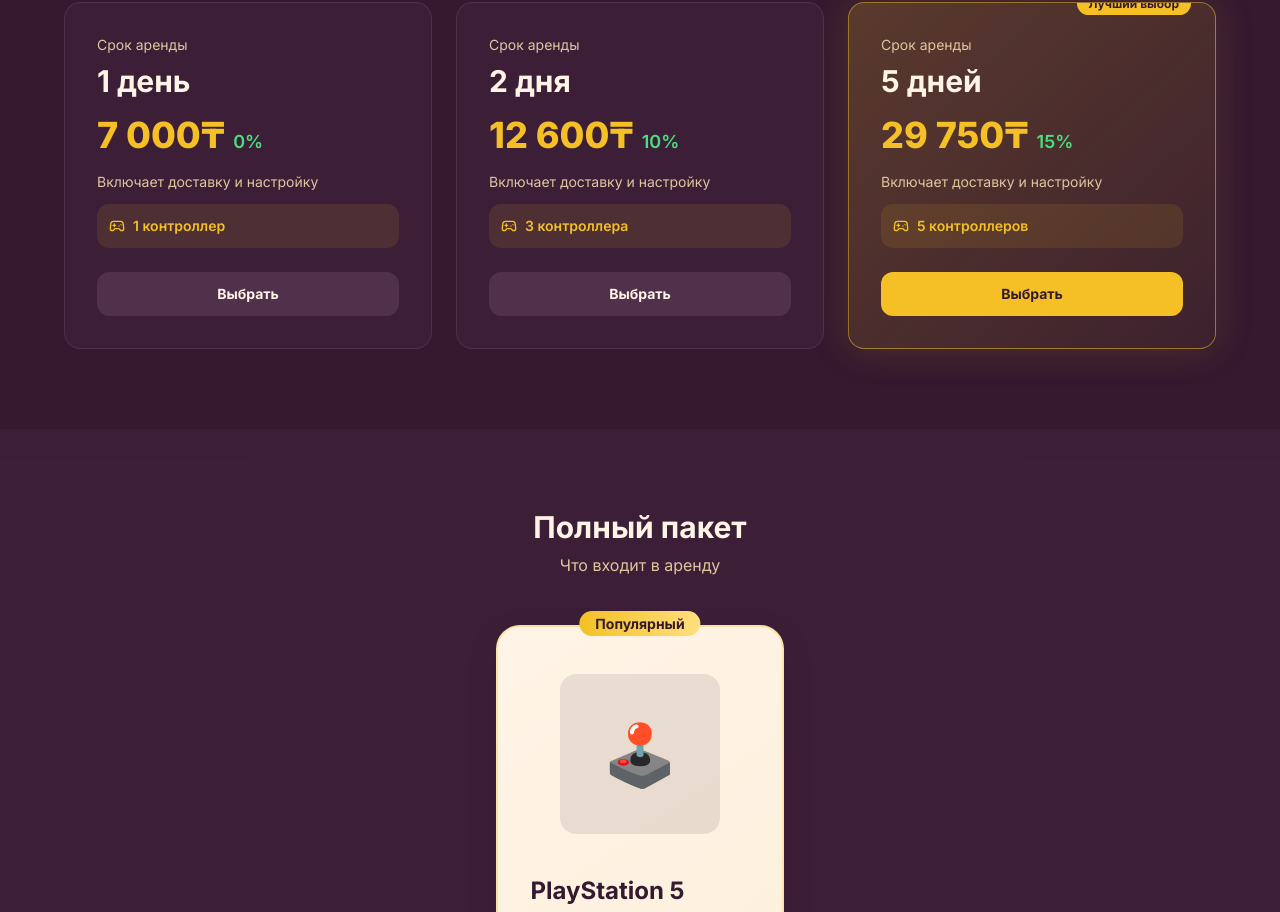
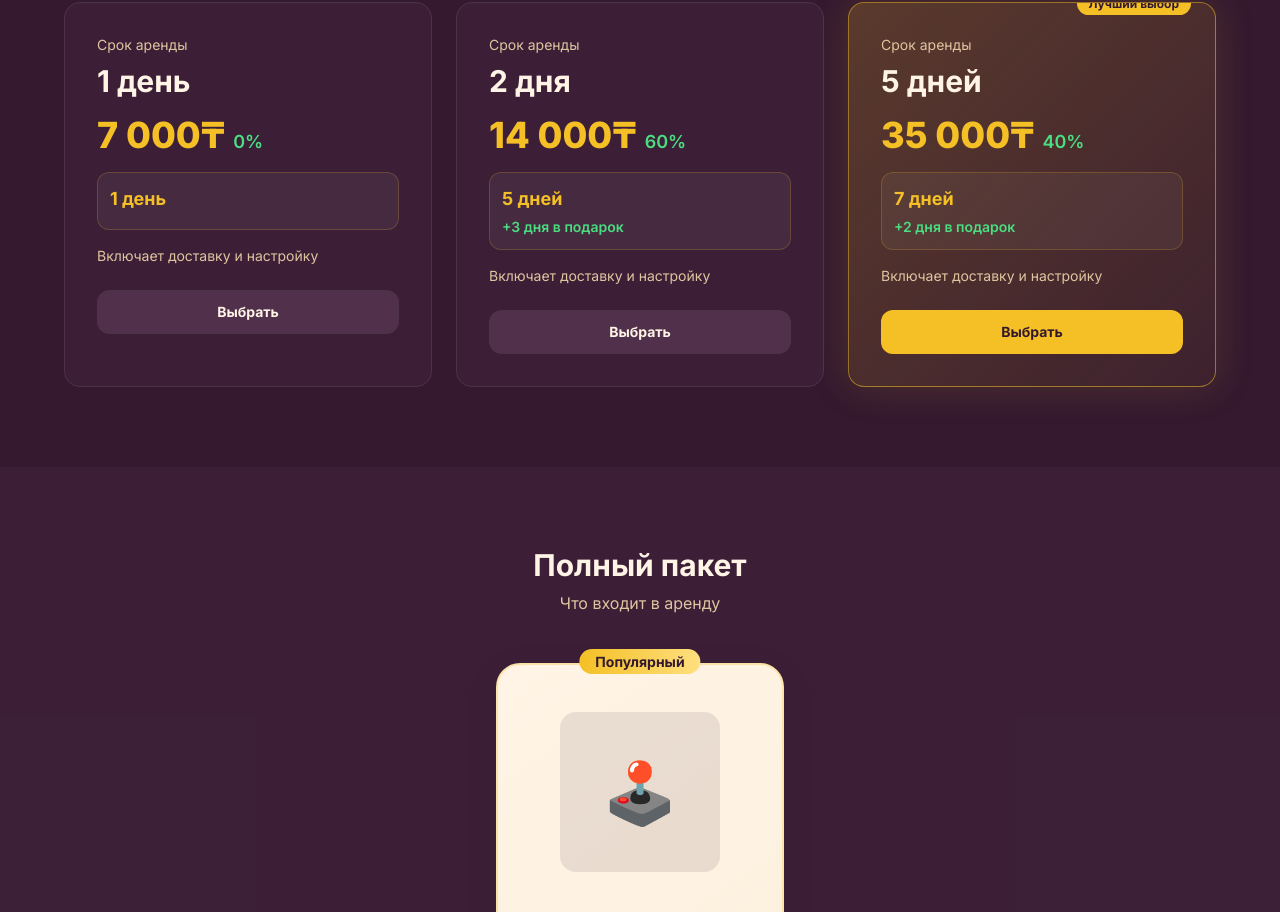
Before and after one commit to zandosturabaj17-droid/jas, a React (Vite) app: page /rent in a window 1280 px wide. Shown: the part 1318-2230 px from the top of the page. Built offline with nearby package versions, Linux system fonts and the light colour scheme; the HTML template or start-up script is replaced by a standard one.

Commit message:
Update rental plans with bonus days: 2 days (+3 free = 5 total), 5 days (+2 free = 7 total)

```diff
--- a/src/pages/PlayStation5.tsx
+++ b/src/pages/PlayStation5.tsx
@@ -51,22 +51,25 @@ const PlayStation5 = () => {
     {
       duration: "1 день",
       price: "7 000₸",
+      total: "1 день",
+      bonus: "",
       discount: "0%",
-      controllers: "1 контроллер",
       color: "from-blue-600 to-blue-700",
     },
     {
       duration: "2 дня",
-      price: "12 600₸",
-      discount: "10%",
-      controllers: "3 контроллера",
+      price: "14 000₸",
+      total: "5 дней",
+      bonus: "+3 дня в подарок",
+      discount: "60%",
       color: "from-purple-600 to-purple-700",
     },
     {
       duration: "5 дней",
-      price: "29 750₸",
-      discount: "15%",
-      controllers: "5 контроллеров",
+      price: "35 000₸",
+      total: "7 дней",
+      bonus: "+2 дня в подарок",
+      discount: "40%",
       color: "from-gold to-gold-light",
       featured: true,
     },
@@ -246,16 +249,20 @@ const PlayStation5 = () => {
                       </span>
                     </div>
 
-                    <p className="text-sm text-muted-foreground mb-3">
+                    <div className="mb-4 p-3 rounded-lg bg-foreground/5 border border-gold/20">
+                      <p className="text-lg font-bold text-gold mb-1">
+                        {plan.total}
+                      </p>
+                      {plan.bonus && (
+                        <p className="text-sm font-semibold text-green-400">
+                          {plan.bonus}
+                        </p>
+                      )}
+                    </div>
+
+                    <p className="text-sm text-muted-foreground mb-6">
                       Включает доставку и настройку
                     </p>
-
-                    <div className="flex items-center gap-2 mb-6 p-3 rounded-lg bg-gold/10">
-                      <Gamepad2 className="h-4 w-4 text-gold" />
-                      <span className="text-sm font-semibold text-gold">
-                        {plan.controllers}
-                      </span>
-                    </div>
 
                     <Button
                       className={`w-full font-bold ${
```
